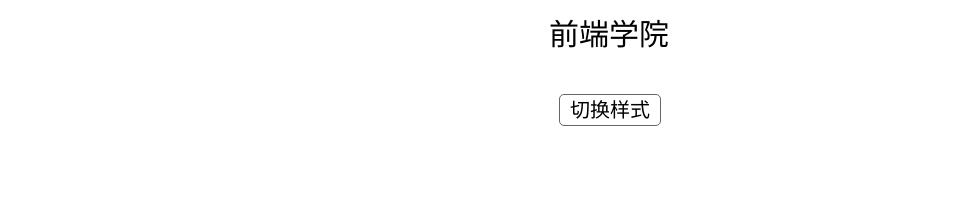
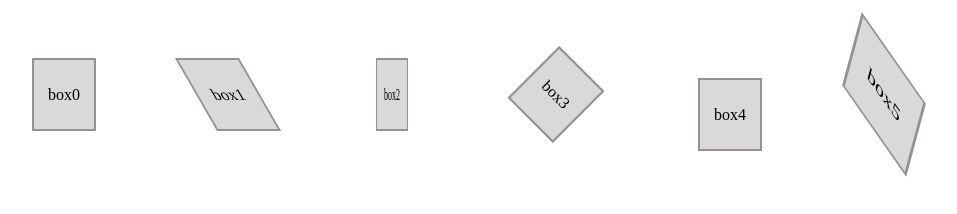
Before and after one commit to cow-catcat/baidu-course, a website built with webpack: page src/index.html in a window 1280 px wide. Shown: the whole page, without its empty margins (26-983 px from the left). Built offline with nearby package versions, Linux system fonts and the light colour scheme.

Commit message:
feat:design-No.2

```diff
--- a/src/index.html
+++ b/src/index.html
@@ -4,13 +4,16 @@
     <meta charset="UTF-8">
     <meta name="viewport" content="width=device-width, initial-scale=1.0">
     <meta http-equiv="X-UA-Compatible" content="ie=edge">
-    <title>No.1</title>
+    <title>No.2</title>
 </head>
 <body>
-    <div class="container">
-        <div class="qd-font">前端学院</div>
-        <div class="qdBtn">切换样式</div>
-    </div>
+        <div class="box box0">box0</div>
+        <div class="box box1">box1</div>
+        <div class="box box2">box2</div>
+        <div class="box box3">box3</div>
+        <div class="box box4">box4</div>
+        <div class="box box5">box5</div>
+
 
     </div>
     <!-- <script src="jquery"></script> -->
--- a/src/index.less
+++ b/src/index.less
@@ -1,39 +1,25 @@
-
-.container{
-    margin:0 auto;
-    width:150px;
-    .qd-font{
-        position:relative;
-        font-size:30px;
-        margin:10px;
-        &:after{
-            display: block;
-            content: '';
-            position: absolute;
-            width: 0;
-            height: 100%;
-            bottom: -20px;
-            left: 0px;
-            right: 0;
-            margin: 0 auto;
-            border-bottom:5px solid  #779ff5;
-            transition: .5s;
-        }
-    }
-    .qdBtn{
-        width: 100px;
-        height: 30px;
-        border: 1px solid #666;
-        font-size: 20px;
-        margin:40px 0px 40px 20px;
-        border-radius: 5px;
-        text-align: center;
-        line-height: 30px;
-        cursor: pointer;
-    }
-    .text{
-        &:after{
-            width: 100%;
-        }
-    }
+.box{
+    width:60px;
+    height:69px;
+    border:2px solid rgb(148, 145, 145);
+    float:left;
+    margin:50px;
+    background: rgb(218, 216, 216);
+    text-align:center;
+    line-height: 69px;
 }
+.box1{
+    transform:skew(30deg);
+}
+.box2{
+    transform:scaleX(.5);
+}
+.box3{
+    transform:rotate(45deg);
+}
+.box4{
+    transform:translate(10px,20px);
+}
+.box5{
+    transform:skew(-15deg,55deg);
+}
--- a/src/transform.js
+++ /dev/null
@@ -1,6 +0,0 @@
-var $ = require('jquery');
-console.log('123');
-$('.qdBtn').on('click',function(){
-    $('.qd-font').toggleClass('text');
-    console.log('123');
-})
```
Also changed, not shown: dist/css/app.css, dist/index.html, dist/js/app.js.
